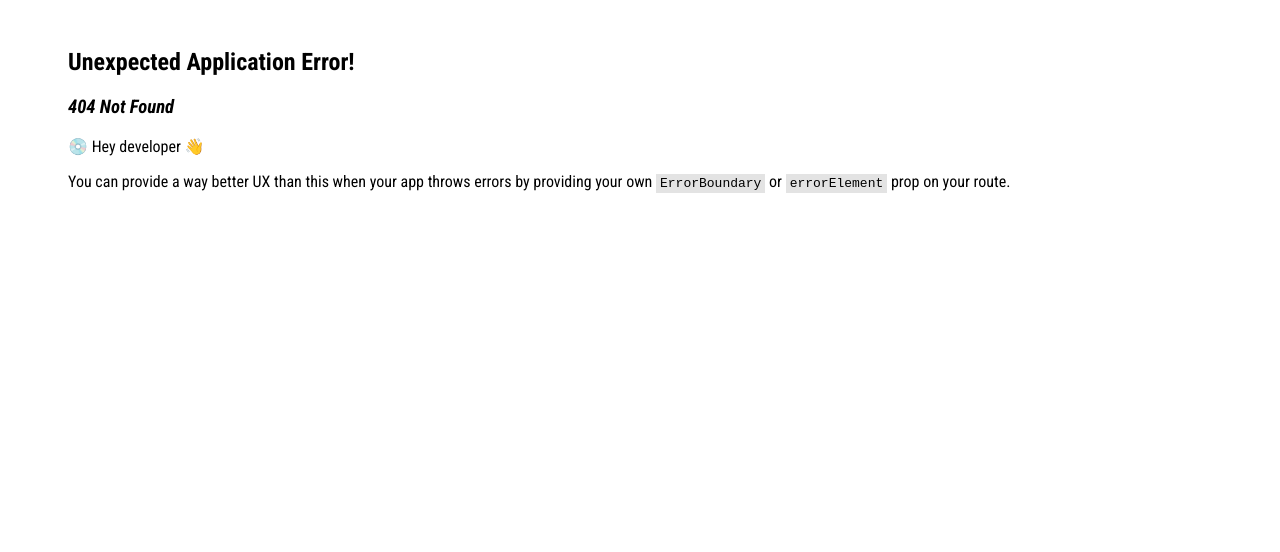
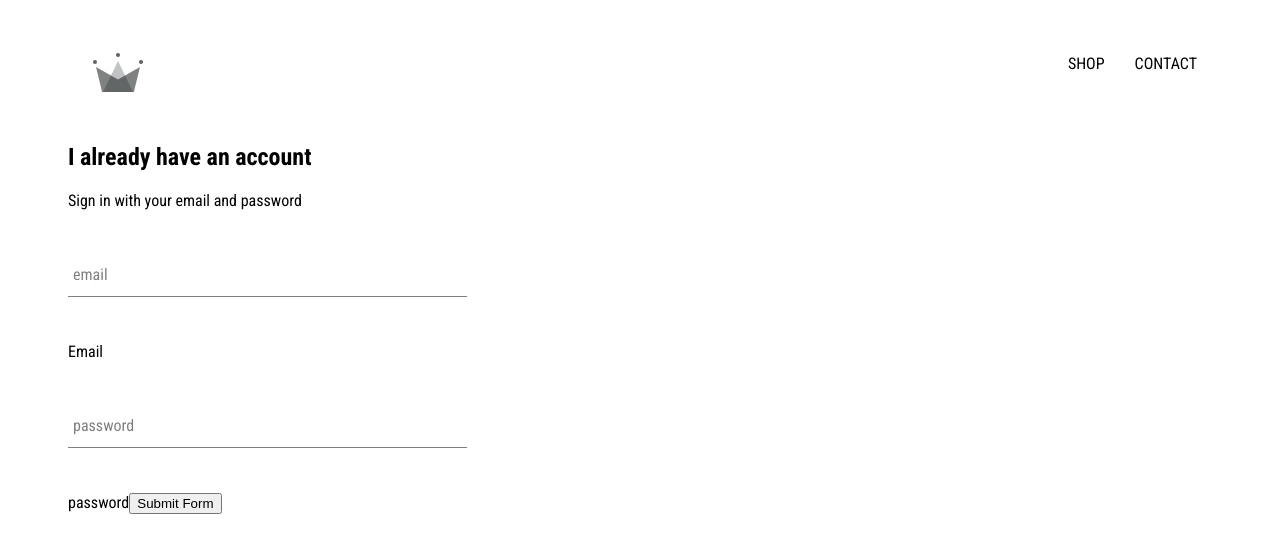
Before and after one commit to BEEJAYOFGOD/crown-ecommerce, a React (Vite) app: page /signin in a window 1280 px wide. Before the commit this address had no page. Shown: the top 552 px of the page. Built offline with nearby package versions, Linux system fonts and the light colour scheme; a web font is replaced by a local one.

Commit message:
successfully created a sign-in component

```diff
--- a/src/App.jsx
+++ b/src/App.jsx
@@ -15,7 +15,7 @@ import RootLayout from "./layouts/RootLayout";
 import TopicLayout from "./layouts/TopicLayout";
 import ShopLayout from "./layouts/ShopLayout";
 import ShopPage from "./pages/shop/shop.component";
-import Header from "./components/header/header.component";
+import SignInUp from "./pages/sign-in-up/sign-in-up.component";
 
 const TopicsList = () => {
   // console.log(props);
@@ -60,17 +60,17 @@ const router = createBrowserRouter(
   createRoutesFromElements(
     <Route path="/" element={<RootLayout />}>
       <Route index element={<Homepage />} />
+
       <Route path="topics" element={<TopicLayout />}>
         <Route index element={<TopicsList />} />
         <Route path="/topics/:topicId" element={<TopicDetail />} />
       </Route>
-      {/* <Route path="hats" element={<TopicLayout />}>
-        <Route index element={<TopicsList />} />
-        <Route path="/hats/:hatId" element={<TopicDetail />} />
-      </Route> */}
+
       <Route path="shop" element={<ShopLayout />}>
         <Route index element={<ShopPage />} />
       </Route>
+
+      <Route path="/signin" Component={SignInUp} />
     </Route>
   )
 );
--- /dev/null
+++ b/src/components/form-input/form-input.component.jsx
@@ -0,0 +1,27 @@
+/* eslint-disable react/prop-types */
+
+import "./form-input.styles.scss";
+const FormInput = ({ handleChange, label, value, ...otherProps }) => {
+  console.log(value.length);
+  return (
+    <>
+      <div className="group">
+        <input
+          type="text"
+          name={label}
+          id={label}
+          className="form-input"
+          onChange={handleChange}
+          {...otherProps}
+        />
+        {label ? (
+          <label className={`${value.length ? `shrink` : ""} form-input-label`}>
+            {label}
+          </label>
+        ) : null}
+      </div>
+    </>
+  );
+};
+
+export default FormInput;
--- /dev/null
+++ b/src/components/form-input/form-input.styles.scss
@@ -0,0 +1,55 @@
+$sub-color: grey;
+$main-color: black;
+
+@mixin shrinkLabel {
+  top: -14px;
+  font-size: 12px;
+  color: $main-color;
+}
+
+.group {
+  position: relative;
+  margin: 45px 0;
+
+  .form-input {
+    background: none;
+    background-color: white;
+    color: $sub-color;
+    font-size: 18px;
+    padding: 10px 10px 10px 5px;
+    display: block;
+    width: 100%;
+    border: none;
+    border-radius: 0;
+    border-bottom: 1px solid $sub-color;
+    margin: 25px 0;
+
+    &:focus {
+      outline: none;
+    }
+
+    &:focus ~ .form-input-label {
+      @include shrinkLabel();
+    }
+  }
+
+  input[type="password"] {
+    letter-spacing: 0.3em;
+  }
+
+  .form-input-label {
+    color: $sub-color;
+    font-size: 16px;
+    font-weight: normal;
+    position: absolute;
+    pointer-events: none;
+    left: 5px;
+    top: 10px;
+    transition: 300ms ease all;
+    background-color: yell;
+
+    &.shrink {
+      @include shrinkLabel();
+    }
+  }
+}
--- /dev/null
+++ b/src/components/sign-in/sign-in.component.jsx
@@ -0,0 +1,53 @@
+/* eslint-disable react/jsx-no-duplicate-props */
+import { useState } from "react";
+import FormInput from "../form-input/form-input.component";
+import "./sign-in.styles.scss";
+const SignIn = () => {
+  const [email, setEmail] = useState("");
+  const [password, setPassword] = useState("");
+
+  const handleSubmit = (event) => {
+    event.preventDefault();
+
+    setEmail("");
+    setPassword("");
+  };
+
+  return (
+    <>
+      <div className="sign-in">
+        <h2>I already have an account</h2>
+        <span>Sign in with your email and password</span>
+
+        <form onSubmit={handleSubmit}>
+          <FormInput
+            name="email"
+            type="email"
+            value={email}
+            handleChange={(event) => {
+              setEmail(event.target.value);
+            }}
+            required
+            label="email"
+          />
+          <label htmlFor="email">Email</label>
+          <FormInput
+            name="password"
+            type="password"
+            value={password}
+            handleChange={(event) => {
+              setPassword(event.target.value);
+            }}
+            label="password"
+            required
+          />
+          <label htmlFor="password">password</label>
+
+          <input type="submit" value="Submit Form" />
+        </form>
+      </div>
+    </>
+  );
+};
+
+export default SignIn;
--- /dev/null
+++ b/src/components/sign-in/sign-in.styles.scss
@@ -0,0 +1,5 @@
+.sign-in {
+    width: 30vw;
+    display: flex;
+    flex-direction: column;
+  }
--- a/src/pages/homepage/homepage.styles.scss
+++ b/src/pages/homepage/homepage.styles.scss
@@ -2,5 +2,5 @@
   display: flex;
   flex-direction: column;
   align-items: center;
-  padding: 20px 80px;
+  padding: 20px 0px;
 }
--- /dev/null
+++ b/src/pages/sign-in-up/sign-in-up.component.jsx
@@ -0,0 +1,11 @@
+import SignIn from "../../components/sign-in/sign-in.component";
+
+const SignInUp = () => {
+  return (
+    <div className="sign-in-and-sign-up">
+      <SignIn />
+    </div>
+  );
+};
+
+export default SignInUp;
```
Also changed, not shown: src/pages/sign-in-up/sign-in-up.styles.scss (added).
